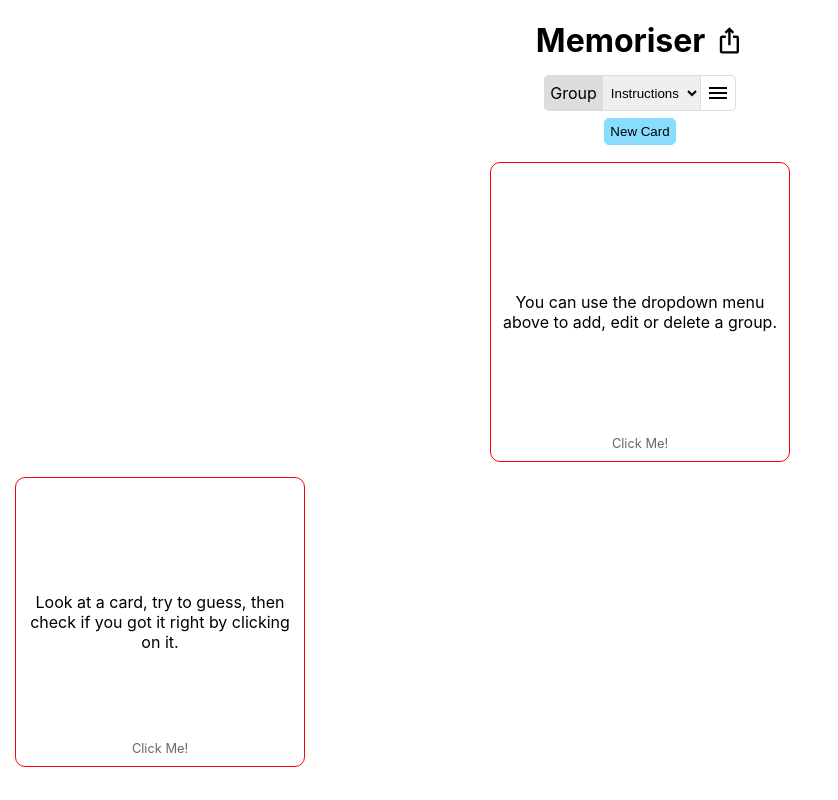
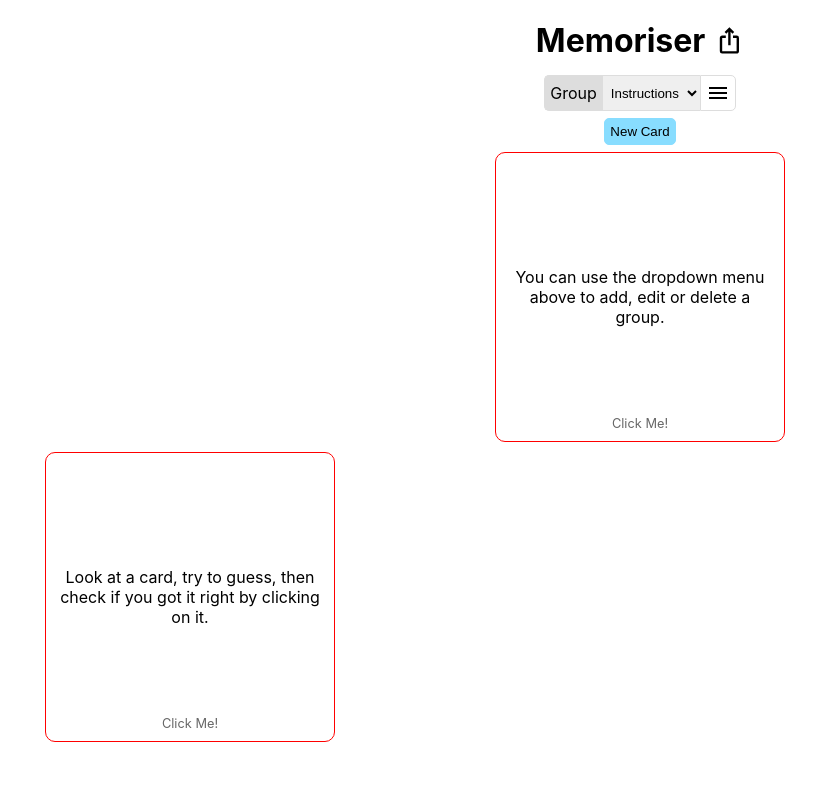
Before and after one commit to Vyper248/memoriser, a React (Create React App) app: page / in a window 1280 px wide. Shown: the whole page, without its empty margins (0-838 px from the left). Built offline with nearby package versions, Linux system fonts and the light colour scheme.

Commit message:
Added GridSorter function for a more visually interesting grid sort.

```diff
--- a/package.json
+++ b/package.json
@@ -8,7 +8,7 @@
     "@testing-library/user-event": "^13.5.0",
     "@types/jest": "^27.5.2",
     "@types/lz-string": "^1.3.34",
-    "@types/node": "^16.18.11",
+    "@types/node": "^17.0.45",
     "@types/react": "^18.0.26",
     "@types/react-dom": "^18.0.10",
     "lz-string": "^1.4.4",
--- /dev/null
+++ b/src/components/GridSorter/GridSorter.style.js
@@ -0,0 +1,16 @@
+import styled from 'styled-components';
+
+const StyledGridSorter = styled.div`
+    position: relative;
+    top: 300px;
+`
+
+export default StyledGridSorter;
+
+export const StyledGridSquare = styled.div`
+    position: absolute;
+    transition: 0.3s;
+    width: ${props => props.size}px;
+    height: ${props => props.size}px;
+    padding: 5px;
+`;
--- /dev/null
+++ b/src/components/GridSorter/GridSorter.tsx
@@ -0,0 +1,78 @@
+import React, { Component, ReactNode, useEffect, useState } from 'react';
+import StyledGridSorter, { StyledGridSquare } from './GridSorter.style';
+
+import { getSize } from '../../utils/general.utils';
+import { getNextLocation, getGridValues } from './GridSorter.utils';
+import { useResizeListener } from '../../utils/customHooks';
+
+import type { Card } from '../../types';
+import FlipCard from '../FlipCard/FlipCard';
+
+type GridSorterProps = {
+    cards: Card[];
+    cardFunctions: {
+        onCorrect: (card:Card)=>void;
+        onFail: (card: Card)=>void;
+        onEdit: (card: Card)=>void;
+        onDelete: (card: Card)=>void;
+        onSelect: (card: Card)=>void;
+    };
+    viewingShared: boolean;
+}
+
+type GridSquareProps = {
+    x: number;
+    y: number;
+    size: string;
+    firstCard?: boolean;
+    children: ReactNode;
+}
+
+const GridSquare = ({x, y, size, firstCard=false, children}: GridSquareProps) => {
+    const { gridSize, leftover } = getGridValues();
+
+    let widthHeight: number = gridSize;
+    if (size === 'medium') widthHeight = gridSize * 2;
+    if (size === 'large') widthHeight = gridSize * 3;
+
+    let left = x * gridSize;
+    left += leftover;
+    if (firstCard) left = window.innerWidth/2 - 150;
+
+    return (
+        <StyledGridSquare size={widthHeight} style={{left: left, top: y*gridSize}}>
+            { children }
+        </StyledGridSquare>
+    );
+}
+
+const GridSorter = ({cards, cardFunctions, viewingShared}: GridSorterProps) => {
+    const [_, updateLayout] = useState(0);
+    let clonedCards = structuredClone(cards);
+
+    useResizeListener(() => {
+        updateLayout(reset => reset+1);
+    }, 200);
+
+    const takenLocations = {} as {[key: string] : boolean};
+
+    return (
+        <StyledGridSorter>
+            {
+                clonedCards.map((card, i) => {
+                    if (i === 0) return <GridSquare key={card.id} firstCard={true} x={0} y={-3} size={'large'}>
+                                            <FlipCard card={card} size={'large'} viewingShared={viewingShared} {...cardFunctions}/>
+                                        </GridSquare>
+
+                    let size = getSize(card);
+                    let { x, y } = getNextLocation(size, takenLocations);
+                    return <GridSquare key={card.id} x={x} y={y} size={size}>
+                                <FlipCard card={card} size={size} viewingShared={viewingShared} {...cardFunctions}/>
+                            </GridSquare>
+                })
+            }
+        </StyledGridSorter>
+    );
+}
+
+export default GridSorter;
--- /dev/null
+++ b/src/components/GridSorter/GridSorter.utils.ts
@@ -0,0 +1,62 @@
+export const getGridValues = () => {
+    const screenWidth = window.innerWidth - 100;
+    const gridSize = 100;
+    const maxGrid = Math.floor(screenWidth / gridSize);
+    const leftover = (screenWidth - (maxGrid*100)) / 2;
+
+    return { gridSize, maxGrid, leftover };
+}
+
+export const getNextLocation = (size: 'small' | 'medium' | 'large', takenLocations: {[key: string] : boolean}) => {
+    const { maxGrid } = getGridValues();
+    let checks = 1;
+    if (size === 'medium') checks = 2;
+    if (size === 'large') checks = 3;
+
+    let x = 0;
+    let y = 0;
+    let foreverStopper = 0;
+
+    while(true) {
+        foreverStopper++;
+        if (foreverStopper > 1000) break;
+
+        //if going off edge of grid, move to next level
+        if (x + checks-1 > maxGrid) {
+            x = 0;
+            y += 1;
+        }
+
+        //check all coordinates for size of card
+        let found = true;
+        let adjust = 0;
+        for (let i = 0; i < checks; i++) {
+            for (let j = 0; j < checks; j++) {
+                let coord = `${x+j}-${y+i}`;
+                if (takenLocations[coord] !== undefined) {
+                    found = false;
+                    adjust = j;
+                    break;
+                };
+            }
+            if (found === false) break;
+        }
+
+        //if not found, continue to next position and skip if needed
+        if (found === false) {
+            x += 1 + adjust;
+            continue;
+        }
+
+        //if found, then fill in takenLocations
+        for (let i = 0; i < checks; i++) {
+            for (let j = 0; j < checks; j++) {
+                let coord = `${x+j}-${y+i}`;
+                takenLocations[coord] = true;
+            }
+        }
+        break;
+    }
+
+    return { x, y };
+}
--- a/src/pages/MainPage/MainPage.tsx
+++ b/src/pages/MainPage/MainPage.tsx
@@ -11,6 +11,7 @@ import FlipCard from '../../components/FlipCard/FlipCard';
 import GroupSelect from '../../components/GroupSelect/GroupSelect';
 import Header from '../../components/Header/Header';
 import SquareGrid from '../../components/SquareGrid/SquareGrid';
+import GridSorter from '../../components/GridSorter/GridSorter';
 
 type MainPageProps = {
     groups: Group[];
@@ -112,7 +113,7 @@ const MainPage = ({groups, setGroups, cards, setCards, viewingShared}: MainPageP
 
 	//filter and sort cards and get first one ready to display
 	let firstCard;
-	let sortedCards;
+	let sortedCards = [] as Card[];
 	if (currentGroup) {
 		const filteredCards = filterArrayByGroupId(currentGroup.id, cards);
 		sortedCards = sortArray(filteredCards);
@@ -139,12 +140,13 @@ const MainPage = ({groups, setGroups, cards, setCards, viewingShared}: MainPageP
 			{ viewingShared ? <Button value='Import' onClick={onAddShared}/> : null }
 			<GroupSelect groups={groups} currentGroup={currentGroup} viewingShared={viewingShared} onChange={onChangeGroup} onAdd={onAddGroup} onEdit={onEditGroup} onDelete={onDeleteGroup}/>
 			{ viewingShared ? null : <Button value='New Card' onClick={onClickAddCard}/> }
-			<div id='firstCard'>
+			<GridSorter cards={sortedCards} cardFunctions={cardFunctions} viewingShared={viewingShared}/>
+			{/* <div id='firstCard'>
 				{ firstCard ? <FlipCard key={'first-'+firstCard.id} viewingShared={viewingShared} width='300px' height='300px' card={firstCard} size='large' startInEditMode={addingCard} {...cardFunctions}/> : null }
 			</div>
 			<SquareGrid>
-				{ sortedCards ? sortedCards.map((card, i) => i === 0 ? null : <div key={card.id} className={getSize(card)}><FlipCard card={card} size={getSize(card)} viewingShared={viewingShared} {...cardFunctions}/></div>) : null }
-			</SquareGrid>
+				{ sortedCards.map((card, i) => i === 0 ? null : <div key={card.id} className={getSize(card)}><FlipCard card={card} size={getSize(card)} viewingShared={viewingShared} {...cardFunctions}/></div>) }
+			</SquareGrid> */}
 		</StyledMainPage>
 	);
 }
```
Also changed, not shown: src/setupTests.ts (+5 -0 lines), 2 other files (tests, documents, lock files or other folders).
